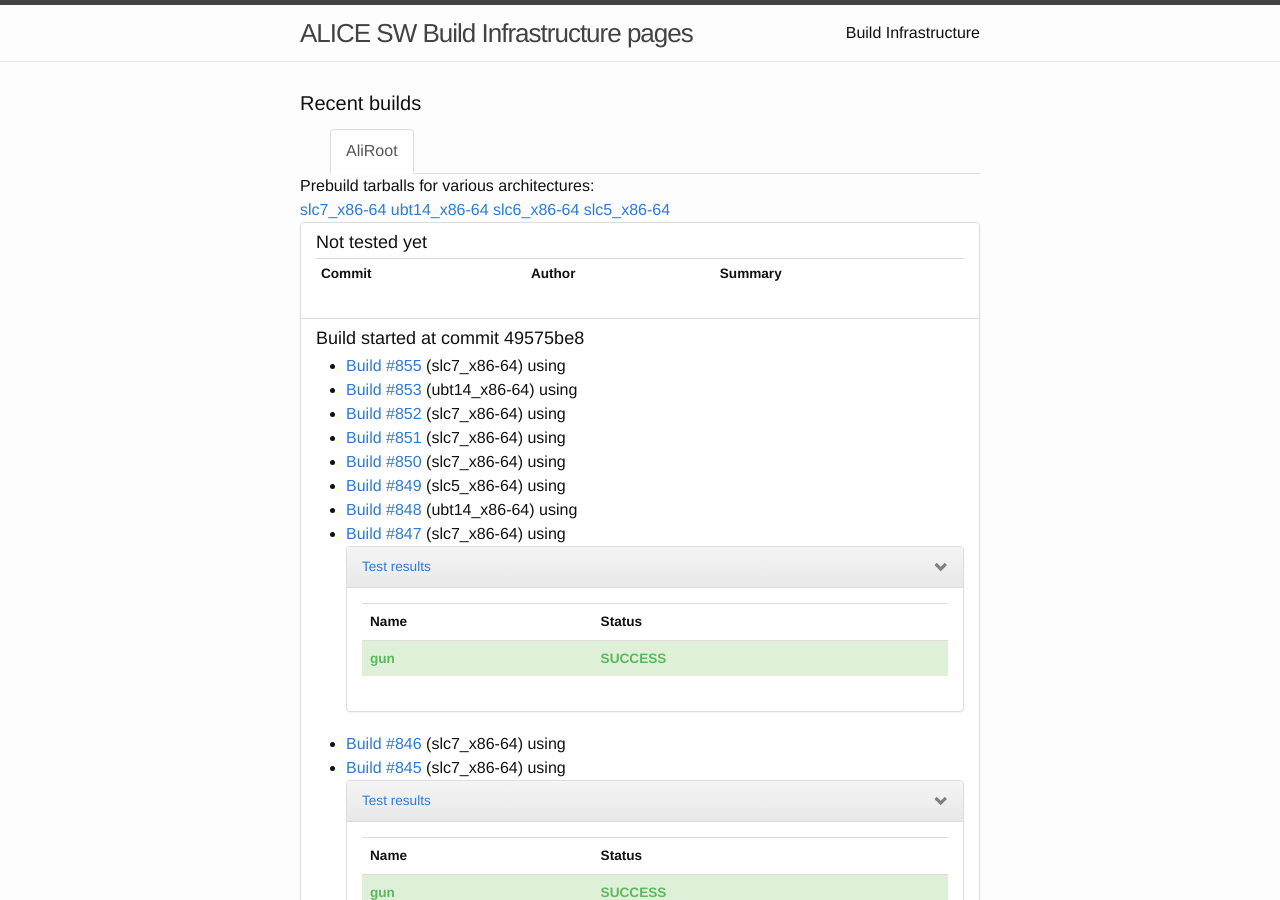
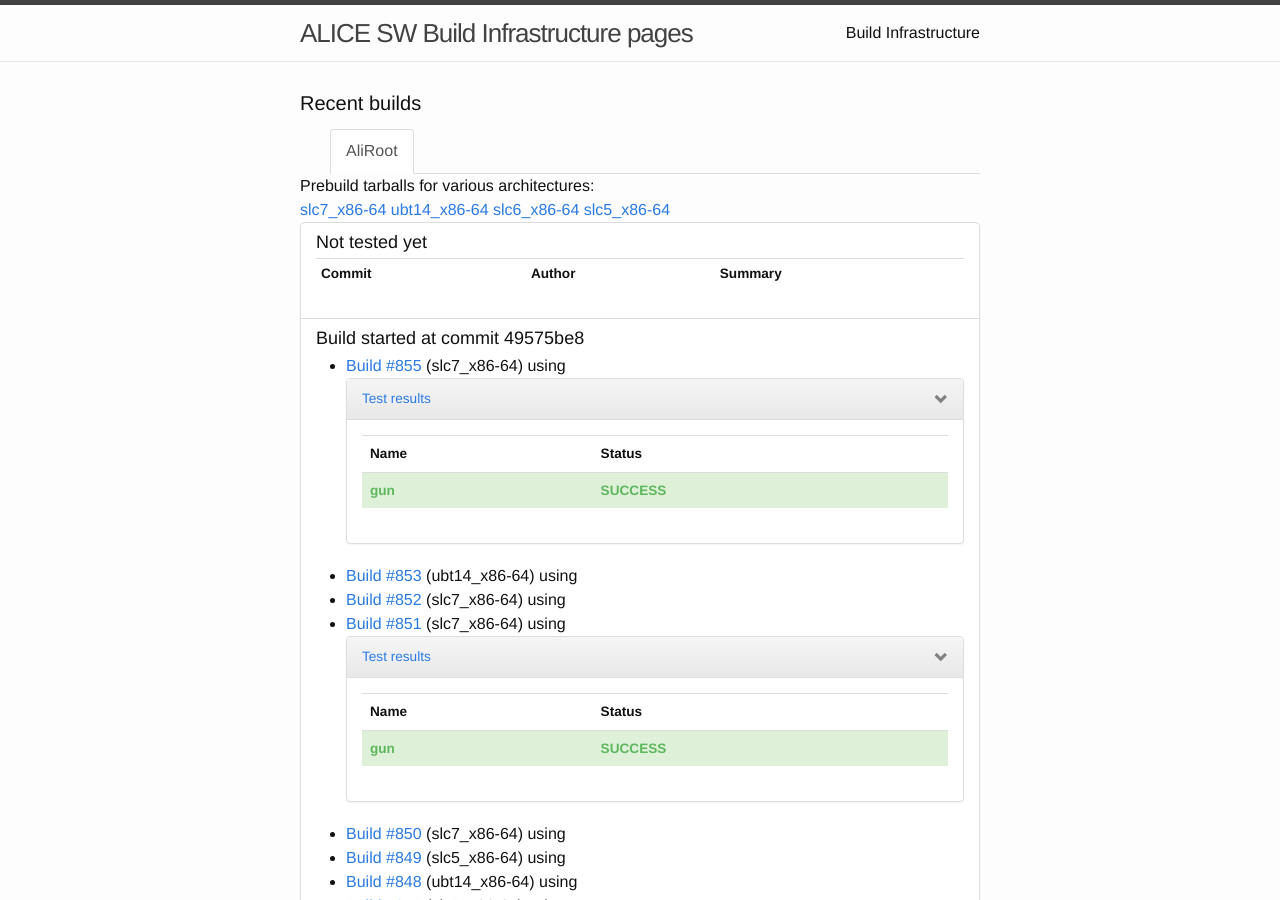
Before and after one commit to alisw/alisw.github.io, a Jekyll site: the page built from index.html, in a window 1280 px wide and 900 px high. Built offline with Jekyll 4.4.1, drawn with Linux system fonts in a browser that asks for light colours; nearby versions of some CDN libraries; some of the changed text lies outside the part shown.

Commit message:
Updated results.

```diff
--- a/_data/tests_status.json
+++ b/_data/tests_status.json
@@ -493,6 +493,30 @@
             }
           } ]
         }
+      }, {
+        "key" : "851",
+        "by_name" : {
+          "buckets" : [ {
+            "key" : "gun",
+            "status" : {
+              "buckets" : [ {
+                "key" : "SUCCESS"
+              } ]
+            }
+          } ]
+        }
+      }, {
+        "key" : "855",
+        "by_name" : {
+          "buckets" : [ {
+            "key" : "gun",
+            "status" : {
+              "buckets" : [ {
+                "key" : "SUCCESS"
+              } ]
+            }
+          } ]
+        }
       } ]
     }
   }
```
Also changed, not shown: _data/status.json (+9 -7 lines), _data/build.json.
